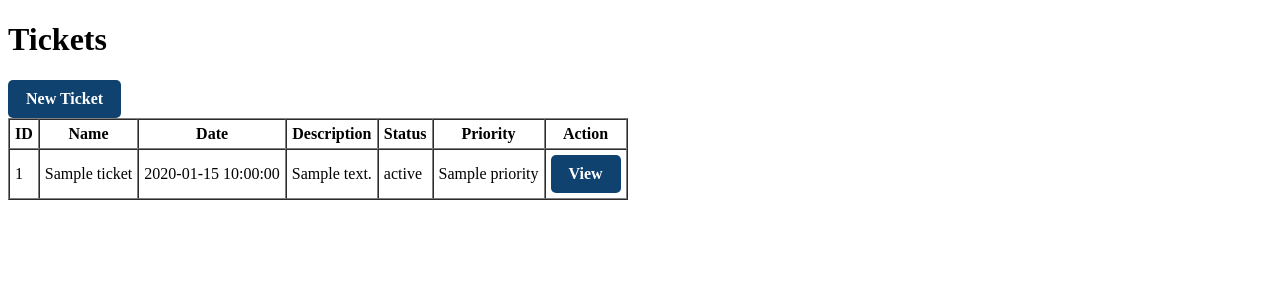
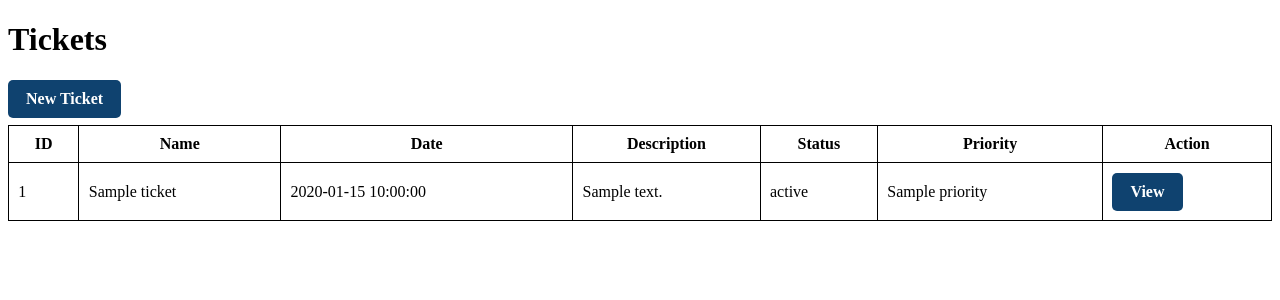
Before and after one commit to stack-tracers/titanhelp, a Flask app: template templates/index.html in a window 1280 px wide. Shown: the part 108-408 px from the top of the page. Run offline with Flask 3, Linux system fonts and the light colour scheme; the template is opened without the code that fills it: most values are stand-ins (such as "Sample title", 1, 10 or a date in 2020).

Commit message:
fix(presentation): fix bug where long words break wrapping

```diff
--- a/static/style.css
+++ b/static/style.css
@@ -23,3 +23,22 @@ header img {
 .button:hover {
     background-color: #0d3656;
 }
+
+table, th, td {
+  border: 1pt solid black;
+  border-collapse: collapse;
+  padding: 7pt;
+}
+table {
+    width: 100%;
+    margin-top: 5pt;
+}
+td {
+    overflow-wrap: anywhere;
+}
+form {
+    display: inline;
+}
+.date, .action {
+    white-space: nowrap;
+}
--- a/templates/index.html
+++ b/templates/index.html
@@ -5,7 +5,7 @@
 {% block content %}
 <h1>Tickets</h1>
 <a href="{{ url_for('new_ticket') }}" class="button">New Ticket</a>
-<table border="1" cellpadding="5" cellspacing="0">
+<table>
     <tr>
         <th>ID</th>
         <th>Name</th>
@@ -19,11 +19,11 @@
     <tr>
         <td>{{ ticket.id }}</td>
         <td>{{ ticket.name }}</td>
-        <td>{{ ticket.date }}</td>
-        <td>{{ ticket.description }}</td>
+        <td class="date">{{ ticket.date }}</td>
+        <td >{{ ticket.description }}</td>
         <td>{{ ticket.status }}</td>
         <td>{{ ticket.priority }}</td>
-        <td>
+        <td class="action">
             <a href="{{ url_for('view_ticket', ticket_id=ticket.id) }}" class="button">View</a>
         </td>
     </tr>
--- a/templates/view_ticket.html
+++ b/templates/view_ticket.html
@@ -10,7 +10,7 @@
 <p><strong>Status:</strong> {{ ticket.status }}</p>
 <p><strong>Priority:</strong> {{ ticket.priority }}</p>
 
-<form action="{{ url_for('close_ticket', ticket_id=ticket.id) }}" method="post" style="display:inline;">
+<form action="{{ url_for('close_ticket', ticket_id=ticket.id) }}" method="post">
     {% if ticket.status != "Closed" %}
     <button type="submit" class="button">Close Ticket</button>
     {% endif %}
```
Also changed, not shown: 1 other file.
